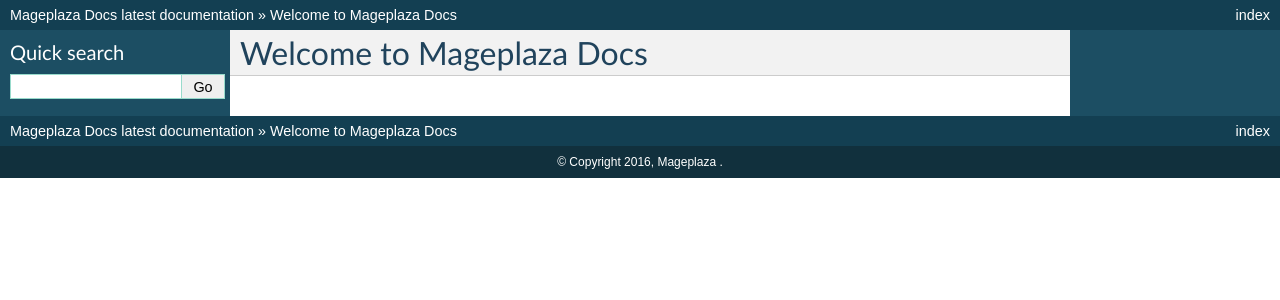
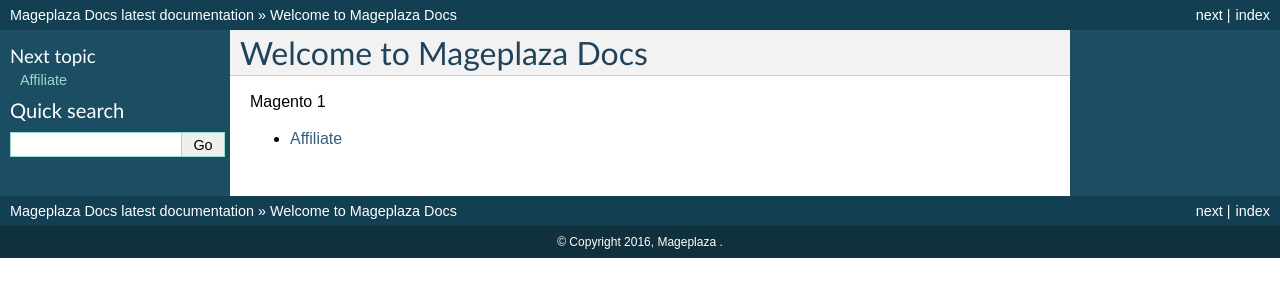
Before and after one commit to magepages/mpdocs, a Sphinx documentation site: the page built from docs/index.rst, in a window 1280 px wide. Shown: the top 300 px of the page. Built offline with Sphinx 7.4.7, drawn with Linux system fonts in a browser that asks for light colours; pages that are not in the unit, such as notebooks, are missing from menus.

Commit message:
Auto update

```diff
--- a/docs/index.rst
+++ b/docs/index.rst
@@ -5,4 +5,13 @@
 .. toctree::
     :maxdepth: 1
     :glob:
-    :caption: General
+    :caption: Knowledgebase
+
+
+
+.. toctree::
+   :maxdepth: 1
+   :glob:
+   :caption: Magento 1
+
+   affiliate/index
```
